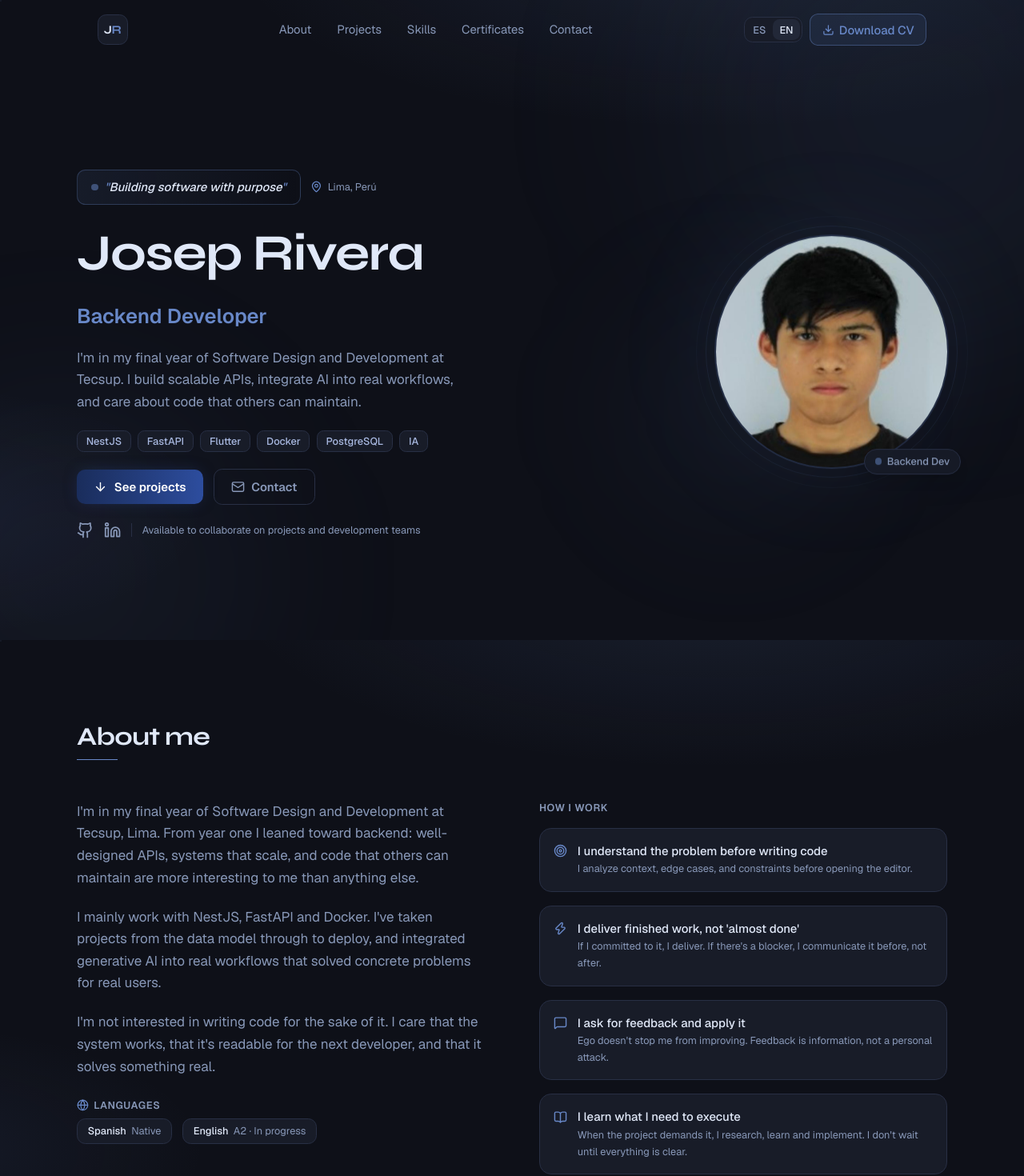
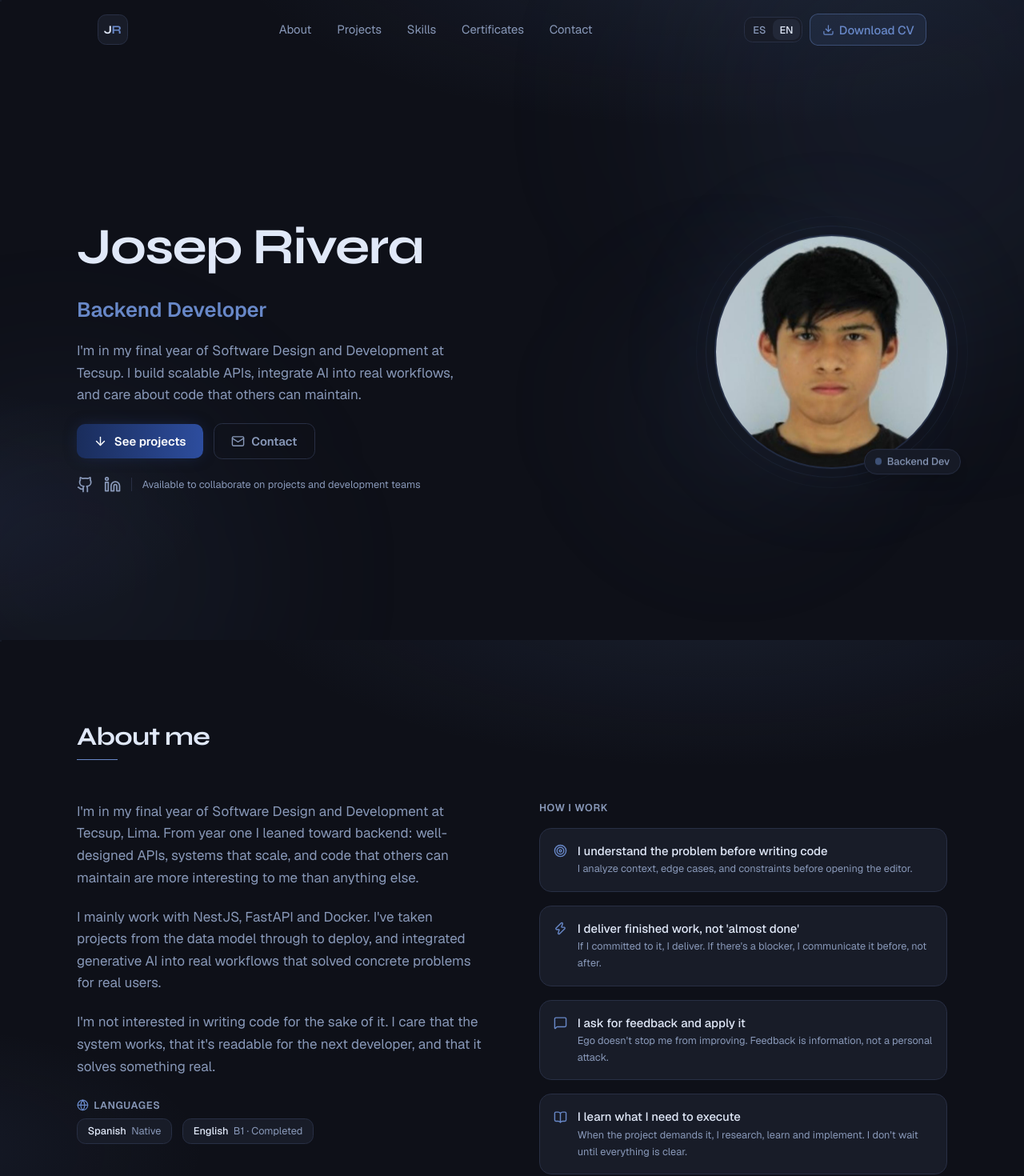
Before and after one commit to JosepRivera/danton.dev, a Next.js app: page / in a window 1280 px wide. Shown: the top 1470 px of the page at 80% size. Built offline with nearby package versions, Linux system fonts and the light colour scheme.

Commit message:
refactor: clean up Hero section, fix scroll animations and update profile info

```diff
--- a/components/sections/Hero.tsx
+++ b/components/sections/Hero.tsx
@@ -1,6 +1,6 @@
 "use client";
 
-import { ArrowDown, Mail, MapPin } from "lucide-react";
+import { ArrowDown, Mail } from "lucide-react";
 import Image from "next/image";
 import { useLanguage } from "@/components/providers/LanguageProvider";
 import { translations } from "@/lib/i18n";
@@ -44,8 +44,6 @@ function LinkedinIcon({ className }: { className?: string }) {
   );
 }
 
-const techPills = ["NestJS", "FastAPI", "Flutter", "Docker", "PostgreSQL", "IA"];
-
 export function Hero() {
   const { lang } = useLanguage();
   const t = translations[lang].hero;
@@ -57,67 +55,28 @@ export function Hero() {
       aria-label={t.ariaLabel}
     >
       <div className="mx-auto flex w-full max-w-5xl flex-col-reverse items-center gap-12 py-20 md:flex-row md:justify-between">
-        {/* Text content */}
         <div className="flex flex-col items-center gap-5 text-center md:items-start md:text-left md:max-w-lg">
-          {/* Availability + location badge */}
-          <div className="animate-fade-up flex items-center gap-3 w-full">
-            <div className="inline-flex items-center gap-2 bg-linear-to-r from-storm-accent/10 to-transparent border border-storm-accent/30 rounded-lg px-4 py-2.5 backdrop-blur-sm">
-              <span
-                className="size-2 rounded-full bg-storm-accent animate-pulse"
-                aria-hidden="true"
-              />
-              <span className="text-sm font-medium text-storm-fg italic">
-                <span className="text-storm-accent">"</span>
-                {t.quote}
-                <span className="text-storm-accent">"</span>
-              </span>
-            </div>
-            <span className="inline-flex items-center gap-1.5 text-xs text-storm-fg2">
-              <MapPin className="size-3.5 text-storm-accent" aria-hidden="true" />
-              Lima, Perú
-            </span>
-          </div>
-
-          <h1
-            className="animate-fade-up text-5xl font-bold leading-tight tracking-tight text-storm-fg sm:text-6xl"
-            style={{ animationDelay: "100ms" }}
-          >
+          <h1 className="animate-fade-up text-5xl font-bold leading-tight tracking-tight text-storm-fg sm:text-6xl">
             Josep Rivera
           </h1>
 
           <p
             className="animate-fade-up text-xl font-semibold text-storm-accent sm:text-2xl"
-            style={{ animationDelay: "200ms" }}
+            style={{ animationDelay: "100ms" }}
           >
             {t.role}
           </p>
 
           <p
             className="animate-fade-up text-base text-storm-fg2 leading-relaxed max-w-md"
-            style={{ animationDelay: "300ms" }}
+            style={{ animationDelay: "200ms" }}
           >
             {t.description}
           </p>
 
-          {/* Tech pills */}
-          <div
-            className="animate-fade-up flex flex-wrap items-center justify-center md:justify-start gap-2"
-            style={{ animationDelay: "350ms" }}
-          >
-            {techPills.map((tech) => (
-              <span
-                key={tech}
-                className="rounded-md border border-storm-border bg-storm-bg2 px-2.5 py-1 text-xs font-medium text-storm-accent2"
-              >
-                {tech}
-              </span>
-            ))}
-          </div>
-
-          {/* CTAs */}
           <div
             className="animate-fade-up flex flex-wrap items-center gap-3"
-            style={{ animationDelay: "400ms" }}
+            style={{ animationDelay: "300ms" }}
           >
             <a
               href="#proyectos"
@@ -135,10 +94,9 @@ export function Hero() {
             </a>
           </div>
 
-          {/* Social links + availability */}
           <div
             className="animate-fade-up flex flex-wrap items-center justify-center md:justify-start gap-3"
-            style={{ animationDelay: "450ms" }}
+            style={{ animationDelay: "350ms" }}
           >
             <a
               href="https://github.com/JosepRivera"
@@ -163,10 +121,8 @@ export function Hero() {
           </div>
         </div>
 
-        {/* Profile photo */}
         <div className="animate-float">
           <div className="animate-fade-scale relative shrink-0" style={{ animationDelay: "300ms" }}>
-            {/* Decorative rings */}
             <div
               className="absolute -inset-3 rounded-full border border-storm-accent/10"
               aria-hidden="true"
@@ -188,13 +144,11 @@ export function Hero() {
               />
             </div>
 
-            {/* Glow */}
             <div
               className="absolute inset-0 rounded-full blur-3xl bg-storm-accent/8 -z-10"
               aria-hidden="true"
             />
 
-            {/* Floating badge */}
             <div
               className="absolute -bottom-2 -right-2 md:-right-4 flex items-center gap-1.5 rounded-full border border-storm-border bg-storm-bg2/90 backdrop-blur-sm px-3 py-1.5 text-xs font-medium text-storm-fg2 shadow-lg"
               aria-hidden="true"
--- a/components/ui/ProjectCard.tsx
+++ b/components/ui/ProjectCard.tsx
@@ -273,7 +273,7 @@ export function ProjectCard({ project, index, lang }: ProjectCardProps) {
         </div>
 
         <p className="text-sm text-storm-fg2 leading-relaxed">{description}</p>
-        <p className="text-xs text-storm-fg2 leading-relaxed opacity-80">{detail}</p>
+        <p className="text-sm text-storm-fg2 leading-relaxed opacity-80">{detail}</p>
 
         <div className="flex flex-wrap gap-1.5 pt-1">
           {project.stack.map((tech) => (
--- a/lib/i18n.ts
+++ b/lib/i18n.ts
@@ -45,7 +45,7 @@ export const translations = {
       languagesLabel: "Idiomas",
       languages: [
         { name: "Español", level: "Nativo" },
-        { name: "Inglés", level: "A2 · En progreso" },
+        { name: "Inglés", level: "B1 · Finalizado" },
       ],
       howIWork: "Cómo trabajo",
       softSkills: [
@@ -90,7 +90,7 @@ export const translations = {
       degreeSchool: "Tecsup, Lima",
       degreeYears: "2023 – 2026",
       degreeDescription:
-        "Carrera técnica de 3 años · 131 créditos · 2 960 horas con orientación en ingeniería de software. Cubre desarrollo web full-stack, mobile (Android, iOS, multiplataforma), arquitectura de sistemas, bases de datos relacionales y NoSQL, cloud (AWS, Azure), DevOps y pruebas de software.",
+        "Carrera técnica de 3 años en Tecsup con enfoque en ingeniería de software. Cubre backend, frontend, mobile (Android, iOS, Flutter), cloud, DevOps, bases de datos y testing.",
       experienceLabel: "Experiencia",
       internshipTitle: "Pasantía · Desarrollador",
       internshipProject: "Sistema de Inventario con IA — Tecsup",
@@ -106,6 +106,7 @@ export const translations = {
       title: "Certificados",
       subtitle: "Cursos y certificaciones completados — más de 275 horas de formación.",
       viewCertificate: "Ver certificado",
+      downloadPdf: "Descargar PDF",
     },
     contact: {
       title: "¿Trabajamos juntos?",
@@ -153,7 +154,7 @@ export const translations = {
       languagesLabel: "Languages",
       languages: [
         { name: "Spanish", level: "Native" },
-        { name: "English", level: "A2 · In progress" },
+        { name: "English", level: "B1 · Completed" },
       ],
       howIWork: "How I work",
       softSkills: [
@@ -198,7 +199,7 @@ export const translations = {
       degreeSchool: "Tecsup, Lima",
       degreeYears: "2023 – 2026",
       degreeDescription:
-        "3-year technical degree · 131 credits · 2,960 hours with a focus on software engineering. Covers full-stack web development, mobile (Android, iOS, cross-platform), systems architecture, relational and NoSQL databases, cloud (AWS, Azure), DevOps and software testing.",
+        "3-year technical degree at Tecsup focused on software engineering. Covers backend, frontend, mobile (Android, iOS, Flutter), cloud, DevOps, databases and testing.",
       experienceLabel: "Experience",
       internshipTitle: "Internship · Developer",
       internshipProject: "AI Inventory System — Tecsup",
@@ -214,6 +215,7 @@ export const translations = {
       title: "Certificates",
       subtitle: "Completed courses and certifications — over 275 hours of training.",
       viewCertificate: "View certificate",
+      downloadPdf: "Download PDF",
     },
     contact: {
       title: "Work with me?",
--- a/lib/use-in-view.ts
+++ b/lib/use-in-view.ts
@@ -9,7 +9,7 @@ export function useInView(threshold = 0.1) {
     if (!element) return;
     const obs = new IntersectionObserver(
       ([entry]) => {
-        setInView(entry.isIntersecting);
+        setInView((prev) => prev || entry.isIntersecting);
       },
       { threshold },
     );
--- a/pnpm-workspace.yaml
+++ b/pnpm-workspace.yaml
@@ -1,3 +1,6 @@
+allowBuilds:
+  msw: true
+  sharp: true
 ignoredBuiltDependencies:
   - sharp
   - unrs-resolver
```
Also changed, not shown: 1 other file (tests, documents, lock files or other folders).
